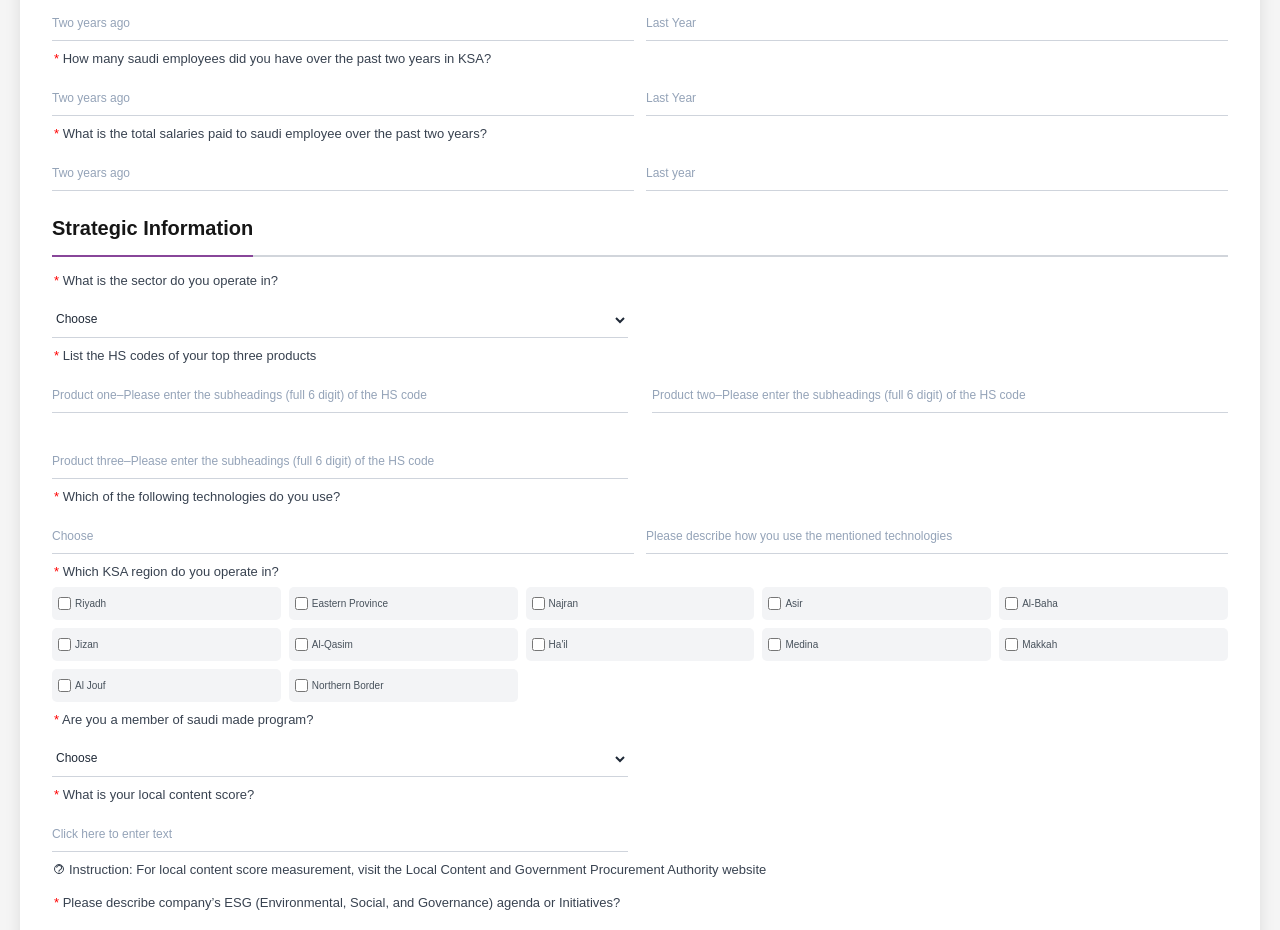
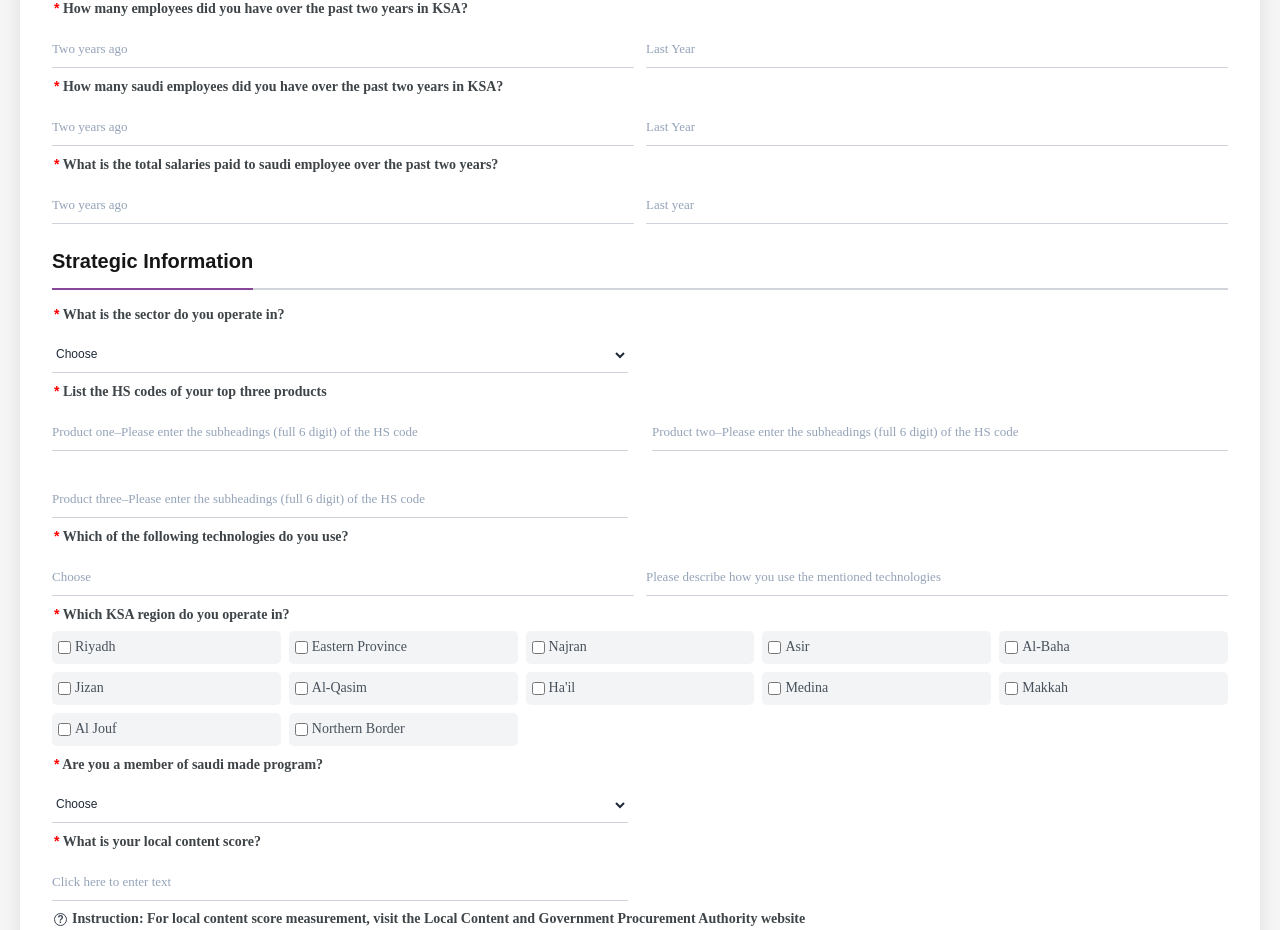
Before and after one commit to ASA-HELPER/saudi-business-hub, a React (Create React App) app: page /strategicinvestorReg in a window 1280 px wide. Shown: the part 1320-2250 px from the top of the page. Built offline with nearby package versions, Linux system fonts and the light colour scheme; what react-google-recaptcha-v3 would draw is missing.

Commit message:
Changed styles and updated content

```diff
--- a/src/components/common/Checkbox/Checkbox.tsx
+++ b/src/components/common/Checkbox/Checkbox.tsx
@@ -13,7 +13,8 @@ const Label = styled.label`
   gap: 1px;
   color: #47515b;
   padding: 7px 2px;
-  font-size: 10px;
+  font-size: 14px;
+  font-family: '"IBM Plex Sans Arabic", sans-serif';
 `;
 
 interface Props {
--- a/src/components/common/Checkbox/CheckboxWithInput.tsx
+++ b/src/components/common/Checkbox/CheckboxWithInput.tsx
@@ -11,7 +11,8 @@ const Container = styled.div`
 const Label = styled.label`
   display: flex;
   align-items: center;
-  font-size: 10px;
+  font-size: 14px;
+  font-family: '"IBM Plex Sans Arabic", sans-serif';
   gap: 0.5rem;
   flex: 1;
   color: #47515b;
@@ -22,7 +23,8 @@ const Input = styled.input<{ $isRTL?: boolean }>`
   flex: 1;
   border: none;
   border-bottom: 1px solid #cfd4dc;
-  font-size: 10px;
+  font-size: 13px;
+  font-family: '"IBM Plex Sans Arabic", sans-serif';
   background-color: transparent;
   width: 100%;
   transition: border-color 0.3s ease;
@@ -38,6 +40,7 @@ const Input = styled.input<{ $isRTL?: boolean }>`
   &::placeholder {
     color: #94a3b8;
     text-align: ${(props) => (props.$isRTL ? "right" : "left")};
+    font-size: 13px;
   }
 `;
 
--- a/src/components/common/FileAttachment/FileAttachment.tsx
+++ b/src/components/common/FileAttachment/FileAttachment.tsx
@@ -6,6 +6,7 @@ import { useTranslation } from "react-i18next";
 
 const AttachmentLabel = styled.div`
   font-size: 10px;
+  font-family: '"IBM Plex Sans Arabic", sans-serif';
   font-weight: 400;
   margin-bottom: 10px;
   color: #121212;
@@ -40,6 +41,7 @@ const UploadIcon = styled.img`
 
 const PrimaryText = styled.div`
   font-size: 10px;
+  font-family: '"IBM Plex Sans Arabic", sans-serif';
   font-weight: 600;
   color: #1f2a37;
   margin-bottom: 0.5rem;
@@ -47,6 +49,7 @@ const PrimaryText = styled.div`
 
 const SecondaryText = styled.div`
   font-size: 8px;
+  font-family: '"IBM Plex Sans Arabic", sans-serif';
   color: #384250;
   margin-bottom: 0.75rem;
   text-align: center;
@@ -58,6 +61,7 @@ const SecondaryText = styled.div`
 
 const BrowseText = styled.div`
   font-size: 9px;
+  font-family: '"IBM Plex Sans Arabic", sans-serif';
   font-weight: 600;
   color: #161616;
   cursor: pointer;
@@ -71,6 +75,7 @@ const BrowseText = styled.div`
 const FileName = styled.div`
   margin-top: 1rem;
   font-size: 14px;
+  font-family: '"IBM Plex Sans Arabic", sans-serif';
   color: #00778e;
   font-weight: 500;
 `;
--- a/src/locales/en.json
+++ b/src/locales/en.json
@@ -251,7 +251,10 @@
       "description": "This license offers streamlined government support.",
       "alt": "RHQ Licenses icon",
       "detail_title": "RHQ Licenses",
-      "detail_description": "The RHQ (Regional Headquarters) license enables mulitinational companies to establish a strategic base in Saudi Arabia for managing and supporting their operations across"
+      "detail_description": [
+        "The RHQ (Regional Headquarters) license allows multinational companies to set up a strategic base in Saudi Arabia for managing and supporting their regional operations across the Middle East and North Africa (MENA). This license streamlines executive decision-making, improves access to regional markets, and leverages Saudi Arabia’s business-friendly environment for sustained growth.",
+        "By establishing an RHQ, companies can centralize resources, enhance operational efficiency, and foster closer relationships with regional partners. It also enables them to take advantage of Saudi Arabia’s growing economy, skilled workforce, and strategic trade position."
+      ]
     },
     "strategic": {
       "title": "Strategic Investor Program",
--- a/src/pages/BiddingCertificate/BiddingCertificateRegistration.tsx
+++ b/src/pages/BiddingCertificate/BiddingCertificateRegistration.tsx
@@ -6,7 +6,7 @@ import { styled } from "styled-components";
 import entityIconSelected from "../../assets/images/investment/enity_icon_selected.svg";
 import entityIcon from "../../assets/images/entity-icon.svg";
 import previewIconSelected from "../../assets/images/investment/preview_selected.svg";
-import previewIconUnSelected from "../../assets/images/investment/preview_unselected.png";
+import previewIconUnSelected from "../../assets/images/investment/Step Number.svg";
 import { BiddingCertificateStepper } from "./BiddingCertificateStepper";
 import EntityInformationSection from "./EntityInformationSection";
 import BiddingPreviewScreen from "./BiddingPreviewScreen";
--- a/src/pages/BiddingCertificate/EntityInformationSection.tsx
+++ b/src/pages/BiddingCertificate/EntityInformationSection.tsx
@@ -57,10 +57,11 @@ const InputWrapper = styled.div`
 `;
 
 const Label = styled.label`
-  font-weight: 400;
+  font-weight: 600;
   margin-bottom: 8px;
-  font-size: 10px;
-  color: #384250;
+  font-size: 14px;
+  font-family: '"IBM Plex Sans Arabic", sans-serif';
+  color: #3e4448;
 
   span {
     color: red;
@@ -72,7 +73,8 @@ const Input = styled.input<{ $isRTL?: boolean }>`
   padding: 6px 0;
   border: none;
   border-bottom: 1px solid #cfd4dc;
-  font-size: 11px;
+  font-size: 13px;
+  font-family: '"IBM Plex Sans Arabic", sans-serif';
   background-color: transparent;
   width: 100%;
   transition: border-color 0.3s ease;
@@ -88,6 +90,7 @@ const Input = styled.input<{ $isRTL?: boolean }>`
   &::placeholder {
     color: #94a3b8;
     text-align: ${(props) => (props.$isRTL ? "right" : "left")};
+    font-size: 13px;
   }
 `;
 
@@ -96,6 +99,7 @@ const Select = styled.select<{ $isRTL?: boolean }>`
   border-bottom: 1px solid #cfd4dc;
   background: transparent;
   font-size: 11px;
+  font-family: '"IBM Plex Sans Arabic", sans-serif';
   color: #94a3b8;
   width: 100%;
   height: 25px;
--- a/src/pages/Dashboard/ApplyForSection.tsx
+++ b/src/pages/Dashboard/ApplyForSection.tsx
@@ -82,7 +82,7 @@ const SectionSubtitle = styled.p<{ $isRTL?: boolean }>`
   font-family: ${({ $isRTL }) =>
     $isRTL ? '"IBM Plex Sans Arabic", sans-serif' : "inherit"};
   font-size: 18px;
-  color: #00778E;
+  color: #00778e;
   font-weight: 600;
   text-align: ${({ $isRTL }) => ($isRTL ? "right" : "left")};
 `;
@@ -163,7 +163,8 @@ const OptionContent = styled.div`
 `;
 
 const OptionTitle = styled.h3`
-  font-size: 20px;
+  font-size: 18px;
+  font-family: '"IBM Plex Sans Arabic", sans-serif';
   font-weight: 600;
   margin-bottom: 8px;
   line-height: 1.3;
@@ -171,6 +172,7 @@ const OptionTitle = styled.h3`
 
 const OptionDescription = styled.p`
   font-size: 14px;
+  font-family: '"IBM Plex Sans Arabic", sans-serif';
   opacity: 0.8;
   line-height: 1.5;
 `;
@@ -274,6 +276,7 @@ const DetailTitle = styled.h2`
   align-items: center;
   font-size: 22px;
   font-weight: 600;
+  font-family: '"IBM Plex Sans Arabic", sans-serif';
   color: #121212;
   line-height: 1.2;
 
@@ -283,12 +286,19 @@ const DetailTitle = styled.h2`
 `;
 
 const DetailDescription = styled.p`
-  font-size: 20px;
+  font-size: 18px;
+  font-weight: 400;
+  line-height: 28px;
+  font-family: '"IBM Plex Sans Arabic", sans-serif';
   color: #555555;
+  @media (min-width: 1024px) and (max-width: 1455px) {
+    line-height: 21px;
+  }
 `;
 
 const QuestionLabel = styled.p`
-  font-size: 20px;
+  font-size: 18px;
+  font-family: '"IBM Plex Sans Arabic", sans-serif';
   color: #121212;
   font-weight: 600;
 `;
@@ -298,7 +308,7 @@ const Connector = styled.div`
   top: 50px;
   left: 50%;
   right: -50%;
-  height: 2px;
+  height: 1px;
   background-color: #00778e;
   z-index: 0;
 `;
@@ -338,15 +348,14 @@ const StepIconWrapper = styled.div`
 `;
 
 const StepCircle = styled.div`
-  background: #eaf3fb;
-  border: 2px solid #00778e;
+  background-color: #fff;
+  border: 1px solid #00778e;
   border-radius: 50%;
-  width: 50px;
-  height: 50px;
+  height: 60px;
+  width: 60px;
   display: flex;
   align-items: center;
   justify-content: center;
-  color: #00778e;
   font-weight: bold;
 `;
 
@@ -372,8 +381,9 @@ const ApplyButton = styled.button`
   border: none;
   padding: 12px 34px;
   border-radius: 4px;
-  font-size: 16px;
-  font-weight: 600;
+  font-size: 18px;
+  font-weight: 700;
+  font-family: '"IBM Plex Sans Arabic", sans-serif';
   cursor: pointer;
   transition: all 0.3s ease;
   position: relative;
@@ -431,7 +441,7 @@ interface Option {
   icon: React.ReactNode;
   iconActive: React.ReactNode;
   detailTitle: string;
-  detailDescription: string;
+  detailDescription: string | string[];
   question?: string;
   steps?: Array<stepType>;
 }
@@ -464,7 +474,9 @@ const ApplyForSection: React.FC = () => {
       icon: <img src={RhqIconUnSelected} alt={t("apply_for.rhq.alt")} />,
       iconActive: <img src={RhqIconSelected} alt={t("apply_for.rhq.alt")} />,
       detailTitle: t("apply_for.rhq.detail_title"),
-      detailDescription: t("apply_for.rhq.detail_description"),
+      detailDescription: t("apply_for.rhq.detail_description", {
+        returnObjects: true,
+      }) as string[],
     },
     {
       id: "strategic",
@@ -573,7 +585,11 @@ const ApplyForSection: React.FC = () => {
             <DetailHeader>
               <DetailTitle>{activeOptionData.detailTitle}</DetailTitle>
               <DetailDescription>
-                {activeOptionData.detailDescription}
+                {Array.isArray(activeOptionData.detailDescription)
+                  ? activeOptionData.detailDescription.map((desc, index) => (
+                      <div key={index}>{desc}</div>
+                    ))
+                  : activeOptionData.detailDescription}
               </DetailDescription>
 
               {activeOptionData.question && (
--- a/src/pages/StrategicInvestor/StrategicInvestorEntityStep.tsx
+++ b/src/pages/StrategicInvestor/StrategicInvestorEntityStep.tsx
@@ -106,10 +106,11 @@ const Select = styled.select<{ $isRTL?: boolean }>`
 `;
 
 const Label = styled.label`
-  font-weight: 400;
+  font-weight: 600;
   margin-bottom: 8px;
-  font-size: 13px;
-  color: #384250;
+  font-size: 14px;
+  color: #3e4448;
+  font-family: '"IBM Plex Sans Arabic", sans-serif';
 
   span {
     color: red;
@@ -122,6 +123,7 @@ const Input = styled.input<{ $isRTL?: boolean }>`
   border: none;
   border-bottom: 1px solid #cfd4dc;
   font-size: 13px;
+  font-family: '"IBM Plex Sans Arabic", sans-serif';
   background-color: transparent;
   width: 100%;
   transition: border-color 0.3s ease;
@@ -137,7 +139,7 @@ const Input = styled.input<{ $isRTL?: boolean }>`
   &::placeholder {
     color: #94a3b8;
     text-align: ${(props) => (props.$isRTL ? "right" : "left")};
-    font-size: 12px
+    font-size: 13px;
   }
 `;
 
@@ -1427,12 +1429,13 @@ const StrategicInvestorEntityStep: React.FC<
                   display: "inline-flex",
                   justifyContent: "center",
                   alignItems: "center",
-                  height: "10px",
-                  width: "10px",
+                  height: "13px",
+                  width: "13px",
                   border: "1px solid #384250",
                   borderRadius: "50%",
                   color: "#384250",
                   marginRight: "5px",
+                  fontSize: "10px",
                 }}
               >
                 &#x003F;
```
